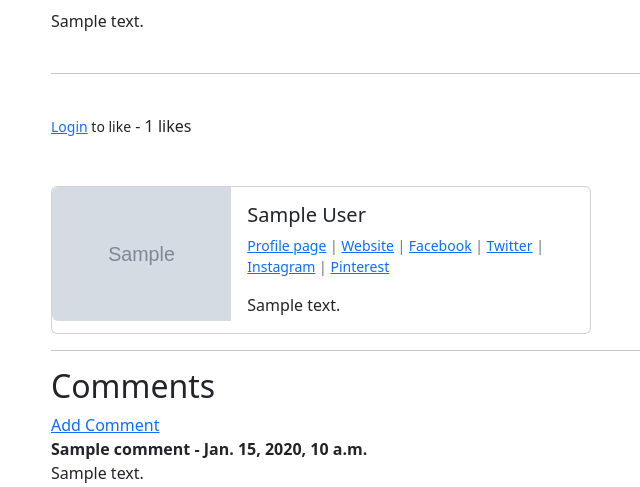
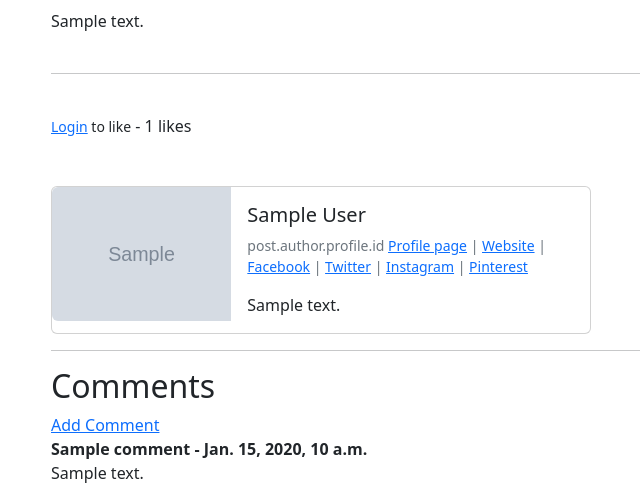
Before and after one commit to Goltzishpt/simpleblog, a Django app: page /article/1 in a window 1280 px wide. Shown: the part 499-986 px from the top of the page, without its empty margins (31-671 px from the left). Run offline with Django 4.2, Linux system fonts and the light colour scheme; tables that the repository leaves empty hold one stand-in row (values such as "Sample post"); grey boxes marked "Sample" are stand-in pictures; some libraries are stand-ins or nearby versions.

Commit message:
Update article_details.html

```diff
--- a/theblog/templates/article_details.html
+++ b/theblog/templates/article_details.html
@@ -60,7 +60,7 @@
         </h5>
 
         <p class="small text-muted">
-
+post.author.profile.id
 
             <a href="{% url 'show_profile_page' post.author.profile.id %}">Profile page</a>
             {% if post.author.profile.website_url %}
```
